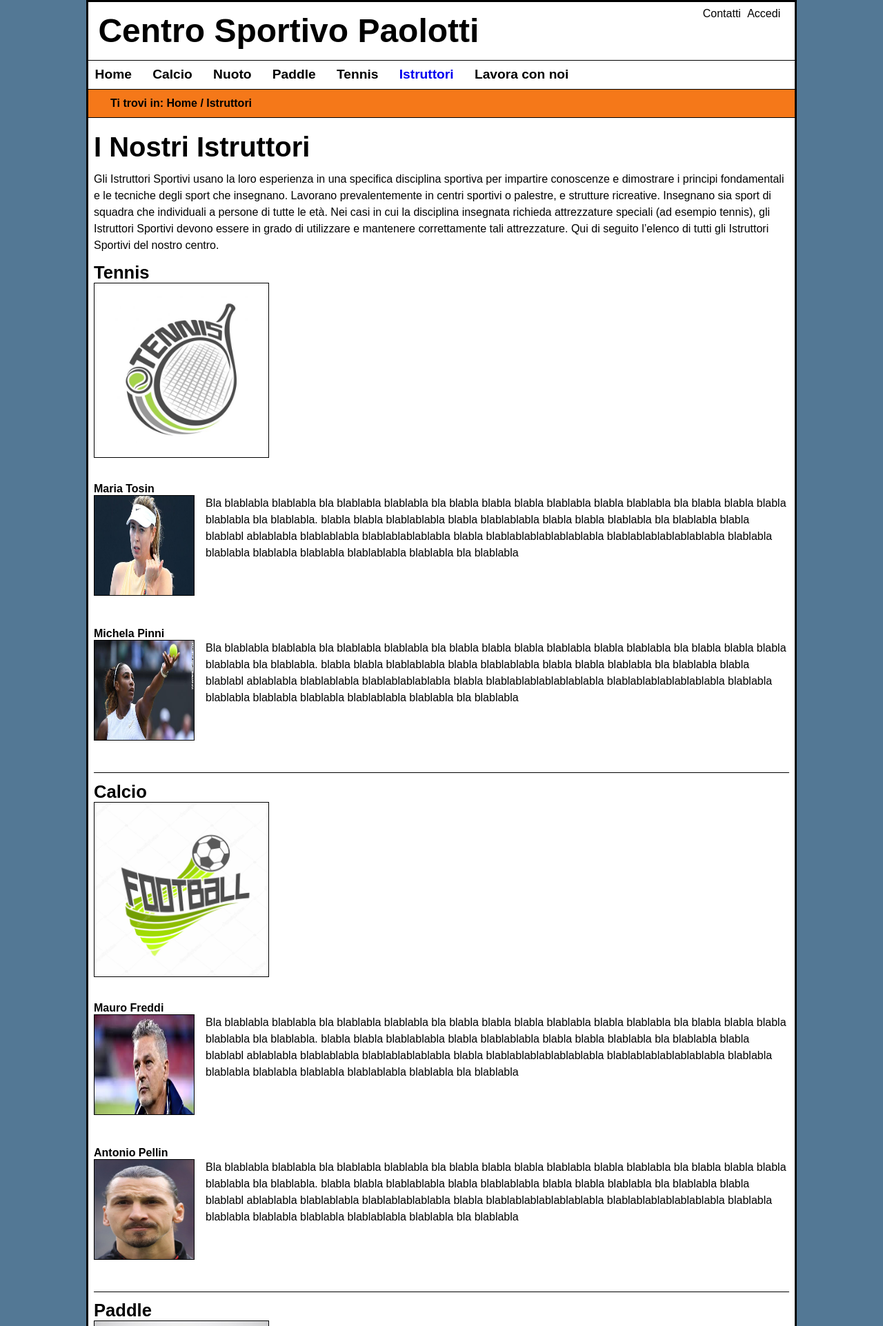
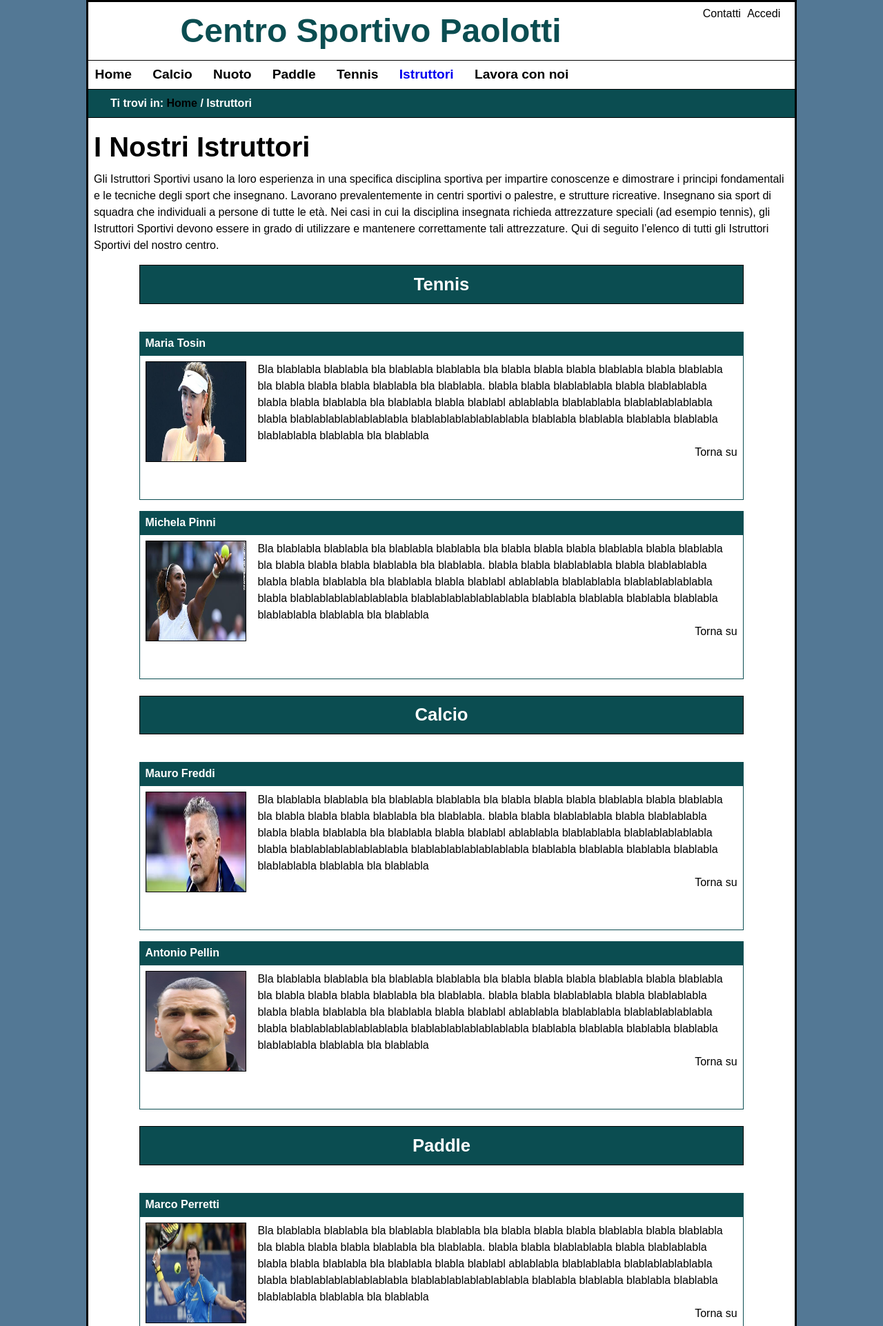
Before and after one commit to marcosgmm/project2K20, a PHP site: page /php/istruttori.php in a window 1280 px wide. Shown: the top 1923 px of the page at 69% size. Run offline with PHP 8.4, Linux system fonts and the light colour scheme; data comes from the database, SQL or seed files in the repository.

Commit message:
Modificato pagina istruttori e stile sito
Mi mancano da allineare alcune pagine, commit provvisorio. Finita pagina home

```diff
--- a/css/style.css
+++ b/css/style.css
@@ -78,6 +86,8 @@ a:active {
 	font-weight: bold;
 	font-size: 3em;
 	padding:0.3em;
+	color: #0B4D51;
+	text-align: center;
 }
 
 .topnav {
@@ -117,7 +127,8 @@ a:active {
 #breadcrumb {
 	border-bottom: 1px solid black;
 	padding: 0.5em 0.5em 0.5em 2em;
-	background-color: #f57819;
+	background-color: #0B4D51;
+	color: #fff;
 }
 
 #breadcrumb p {
@@ -352,16 +352,63 @@ a:active {
 #instructors h3 {
 	font-weight: bold;
 	font-size: 1.6em;
-	text-align: left;
-	margin-top: 0.5em;
+
 }
 
-.sp_logo {
-	width: 25%;
-	border: 1px solid black;
-	margin-bottom: 2em;
+#inst_list {
+	width: 90%;
+	margin: auto;
 }
 
+.sport_list {
+	padding: 0.5em;
+	margin: 0.5em;
+}
+
+.sport_list dt {
+	background-color: #0B4D51;
+	font-weight: bold;
+	color: #fff;
+	padding: 0.5em;
+	margin-top: 1em;
+}
+
+.sport_list dd {
+	padding: 0.5em;
+	border: 1px solid #0B4D51;
+	min-height: 12em;
+}
+
+.sport_list dd img {
+	float: left;
+	width: 9em;
+	height: 9em;
+	border: 1px solid black;
+	margin-right: 1em;
+}
+
+.sport_list dd p.tornaSu {
+	text-align: right;
+}
+
+.sport_title {
+	margin: 1em;
+	border: 1px solid black;
+	background-color: #0B4D51;
+	color: #fff;
+
+}
+.sport_title h3 {
+	text-align: center;
+	margin: 0.5em;
+}
+
+/*.sport_img {
+	background-image: url("../images/tennislogo.jpg");
+	min-height: 4em;
+	margin: 1em;
+	border: 1px solid black;
+}
 .inst_face {
 	float: left;
 	width: 9em;
@@ -370,23 +417,12 @@ a:active {
 	margin-right: 1em;
 }
 
-.inst_style {
-	border-bottom: 1px solid black;
+.sp_logo {
+	width: 10%;
+	border: 1px solid black;
+	margin-bottom: 2em;
 }
-
-.inst_style dd {
-	min-height: 12em;
-}
-
-.inst_style dt {
-	font-weight: bold;
-}
-
-.inst_style p {
-	text-align: left;
-}
-
-
+*/
 
 /**********
 **PISCINE**
--- a/html/campiCalcio.html
+++ b/html/campiCalcio.html
@@ -42,9 +42,9 @@
 		<p>Ti trovi in: <a href="home.html"><span xml:lang="en">Home</span></a> / Calcio</span></p>
 	</div>
 
-	<div id="homecontent">
+	<div class="pageContent">
 		<div class="description">
-			<h2 class="subTitle">Calcio</h2>
+			<h2 class="center">Calcio</h2>
 				<p>
 					Il calcio è lo sport più diffuso in Italia. Centro Sportivo Paolotti mette a disposizione di agonisti e dilettanti impianti di calcio strutture adeguate a ospitare l’attività di scuole calcio per bambini, partite infrasettimanali tra ragazzi o adulti e tornei amatoriali.
 					La pratica del calcio a 5 è molto diffusa e, per le caratteristiche tecniche della disciplina in sé e quelle che devono avere i giocatori, impegnati a controllare il pallone e a sviluppare azioni in un contesto di dimensioni minori rispetto a quello del calcio a 11, coinvolge l’interesse di molte persone che amano sia giocare a calcio che guardare le partite.
--- a/html/home.html
+++ b/html/home.html
@@ -42,7 +42,7 @@
 	<div id="breadcrumb">
 		<p>Ti trovi in: <span xml:lang="en">Home</span></p>
 	</div>
-	<div id="homecontent">
+	<div class="pageContent">
 	<div id="homeContentContainer">
 		<div id="homeChildLeft">
 			<img id="homePanoramica" src="../images/panoramica.jpg" alt="Immagine panoramica vista dall'alto del centro sportivo."/>
@@ -54,6 +54,7 @@
 				Il centro sportivo, inoltre, è provvisto di un ambulatorio medico e fisioterapico, sala polifunzionale (conferenze, eventi, ecc.), bar e cucina attrezzata, percorso vita, ampi parcheggi.
 			</p>
 		</div>
+		<div class="clearContainer"></div>
 	</div>
 		<div id="struttura">
 			<p>Il Centro Sportivo Paolotti è un impianto comunale di 150.000 mq, moderno e polivalente
--- a/html/istruttori.html
+++ b/html/istruttori.html
@@ -46,36 +46,43 @@
 	</div>
 
 	<div id="instructors">
-		<div class="inst_style">
 		<h2 class="subTitle">I Nostri Istruttori</h2>
+		<div class="description">
 			<p>Gli Istruttori Sportivi usano la loro esperienza in una specifica disciplina sportiva per impartire conoscenze e dimostrare i principi fondamentali e le tecniche degli sport che insegnano. Lavorano prevalentemente in centri sportivi o palestre, e strutture ricreative. Insegnano sia sport di squadra che individuali a persone di tutte le età.
 
 			Nei casi in cui la disciplina insegnata richieda attrezzature speciali (ad esempio tennis), gli Istruttori Sportivi devono essere in grado di utilizzare e mantenere correttamente tali attrezzature.
 			Qui di seguito l’elenco di tutti gli Istruttori Sportivi del nostro centro.
 			</p>
+		</div>
+		<div id="inst_list">
+			<div class="inst_style">
+				<div class="sport_title">
 					<h3>Tennis</h3>
-			<img class="sp_logo" src="../images/tennislogo.jpg" alt=""/>
+				</div>
 				<segnapostoTennis />
 			</div>
 
 			<div class="inst_style">
+				<div class="sport_title">
 					<h3>Calcio</h3>
-			<img class="sp_logo" src="../images/soccerlogo.jpg" alt=""/>
+				</div>
 				<segnapostCalcio />
 			</div>
 
 			<div class="inst_style">
+				<div class="sport_title">
 					<h3>Paddle</h3>
-			<img class="sp_logo" src="../images/paddlelogo.jpg" alt=""/>
+				</div>
 				<segnapostoPaddle />
 			</div>
 
 			<div class="inst_style">
+				<div class="sport_title">
 					<h3>Nuoto</h3>
-			<img class="sp_logo" src="../images/swimlogo.jpg" alt="">
+				</div>
 				<segnapostoNuoto />
 			</div>
-
+		</div>
 	</div>
 
 <div id="footer">
--- a/php/connessione.php
+++ b/php/connessione.php
@@ -3,7 +3,7 @@
 class DBAccess {
 	private const HOST_DB = "localhost";
 	private const USERNAME = "root";
-	private const PASSWORD = "";
+	private const PASSWORD = "root";
 	private const DATABASE_NAME = "centrosportivo";
 	private $connection; /*variabile connessione*/
 
--- a/php/istruttori.php
+++ b/php/istruttori.php
@@ -18,12 +18,13 @@ else {
 	/*if($chiuso == true) {echo "____database chiuso con successo____";} /*da togliere solo per test*/
 	$dlTennisti = "";
 	if ($tennisti != null){
-		$dlTennisti = "<dl>";
+		$dlTennisti = '<dl class="sport_list">';
 		foreach($tennisti as $tennista) {
 			$dlTennisti.='<dt>'.$tennista['nome'].' '.$tennista['cognome'].'</dt>';
 			$dlTennisti.='<dd>';
 			$dlTennisti.='<img class="inst_face" src="../images/'.$tennista['nomeimmagine'].'" alt=""/>';
 			$dlTennisti.='<p>'.$tennista['descrizione'].'</p>';
+			$dlTennisti.='<p class="tornaSu"><a href="#instructors">Torna su</a></p>';
 			$dlTennisti.='</dd>';
 		}
 		$dlTennisti.='</dl>';
@@ -34,12 +35,13 @@ else {
 
 	$dlCalciatori = "";
 	if ($calciatori != null){
-		$dlCalciatori = "<dl>";
+		$dlCalciatori = '<dl class="sport_list">';
 		foreach($calciatori as $calciatore) {
 			$dlCalciatori.='<dt>'.$calciatore['nome'].' '.$calciatore['cognome'].'</dt>';
 			$dlCalciatori.='<dd>';
 			$dlCalciatori.='<img class="inst_face" src="../images/'.$calciatore['nomeimmagine'].'" alt=""/>';
 			$dlCalciatori.='<p>'.$calciatore['descrizione'].'</p>';
+			$dlCalciatori.='<p class="tornaSu"><a href="#instructors">Torna su</a></p>';
 			$dlCalciatori.='</dd>';
 		}
 		$dlCalciatori.='</dl>';
@@ -50,13 +52,14 @@ else {
 
 	$dlPaddari = "";
 	if ($paddari != null){
-		$dlPaddari = "<dl>";
+		$dlPaddari = '<dl class="sport_list">';
 		foreach($paddari as $paddaro) {
 			$dlPaddari.='<dt>'.$paddaro['nome'].' '.$paddaro['cognome'].'</dt>';
 			$dlPaddari.='<dd>';
 			$dlPaddari.='<img class="inst_face" src="../images/'.$paddaro['nomeimmagine'].'" alt=""/>';
 			$dlPaddari.='<p>'.$paddaro['descrizione'].'</p>';
-			$dlCalciatori.='</dd>';
+			$dlPaddari.='<p class="tornaSu"><a href="#instructors">Torna su</a></p>';
+			$dlPaddari.='</dd>';
 		}
 		$dlPaddari.='</dl>';
 	}
@@ -66,12 +69,13 @@ else {
 
 	$dlNuotatori = "";
 	if ($nuotatori != null){
-		$dlNuotatori = "<dl>";
+		$dlNuotatori = '<dl class="sport_list">';
 		foreach($nuotatori as $nuotatore) {
 			$dlNuotatori.='<dt>'.$nuotatore['nome'].' '.$nuotatore['cognome'].'</dt>';
 			$dlNuotatori.='<dd>';
 			$dlNuotatori.='<img class="inst_face" src="../images/'.$nuotatore['nomeimmagine'].'" alt=""/>';
 			$dlNuotatori.='<p>'.$nuotatore['descrizione'].'</p>';
+			$dlNuotatori.='<p class="tornaSu"><a href="#instructors">Torna su</a></p>';
 			$dlNuotatori.='</dd>';
 		}
 		$dlNuotatori.='</dl>';
```
Also changed, not shown: other parts of css/style.css (+30 -33 lines). Lines whose indentation alone changed are shown as unchanged.
